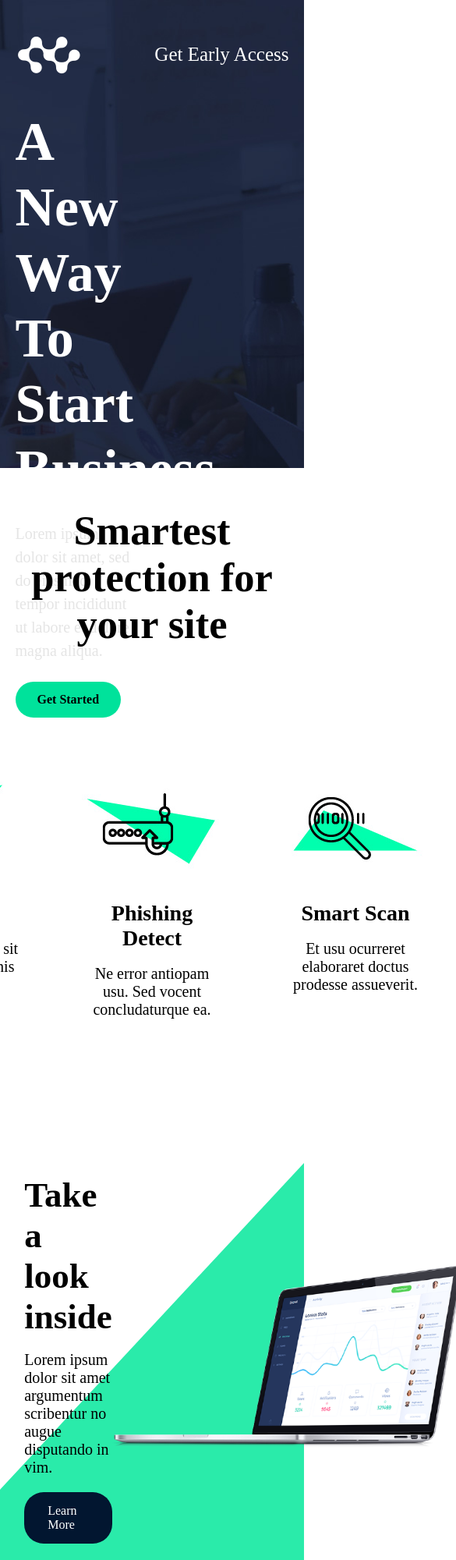
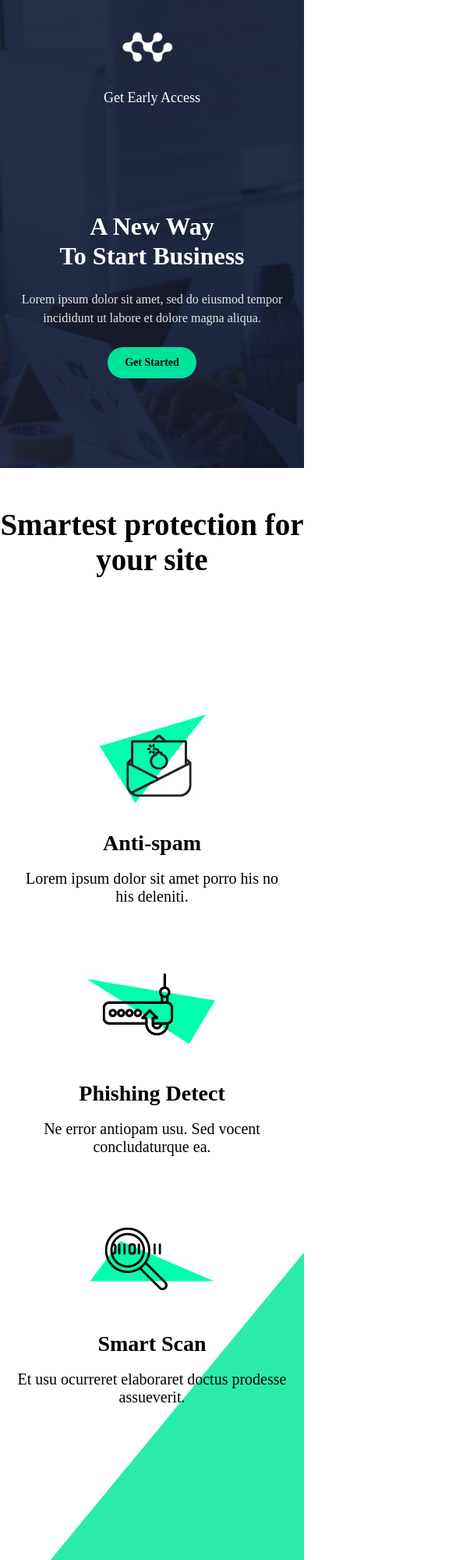
Before and after one commit to krisgallego/Proyecto-Axit, a plain HTML site: page index.html in a window 390 px wide. Shown: the top 2000 px of the page at 78% size, 585 px wide, since content can reach past the window. Drawn offline with Linux system fonts and the light colour scheme.

Commit message:
Terminado

```diff
--- a/styles/style.css
+++ b/styles/style.css
@@ -384,3 +384,197 @@ ul{
     width: 25px;
     margin-left: 10px;
 }
+
+@media (max-width:1279px){
+    .texto{
+        width: 50%;
+    }
+
+    .texto h1{
+        font-size: 60px;
+    }
+
+    .feature-img{
+        width: 380px;
+    }
+
+    .texto-1, .texto-2{
+        width: 45%;
+    }
+
+    .contacto-info,
+    .cuadros{
+        width: 48%;
+    }
+}
+
+@media (max-width:920px){
+    .inicio{
+        flex-direction: column;
+        gap: 15px;
+        text-align: center;
+    }
+
+    .contenido{
+        padding-left: 0;
+        justify-content: center;
+        text-align: center;
+    }
+
+    .texto{
+        width: 80%;
+    }
+
+    .texto h1{
+        font-size: 52px;
+    }
+
+    .puntos{
+        flex-wrap: wrap;
+        gap: 40px;
+    }
+
+    .parte-1, .parte-2{
+        flex-direction: column;
+        gap: 40px;
+        text-align: center;
+    }
+
+    .texto-1, .texto-2{
+        width: 90%;
+    }
+
+    .feature-img{
+        width: 320px;
+    }
+
+    .partes{
+        flex-wrap: wrap;
+    }
+
+    .logos{
+        flex-wrap: wrap;
+    }
+
+    .contacto{
+        flex-direction: column;
+        gap: 40px;
+        text-align: center;
+    }
+
+    .contacto-info,
+    .cuadros{
+        width: 90%;
+    }
+
+    .footer{
+        flex-direction: column;
+        align-items: center;
+        gap: 20px;
+        text-align: center;
+    }
+}
+
+@media (max-width:768px){
+    .texto h1{
+        font-size: 42px;
+    }
+
+    .texto p{
+        font-size: 18px;
+    }
+
+    .puntos{
+        flex-direction: column;
+        align-items: center;
+    }
+
+    .punto{
+        width: 90%;
+    }
+
+    .feature-img{
+        width: 280px;
+    }
+
+    .parte-normal,
+    .parte-color{
+        width: 90%;
+        height: auto;
+    }
+
+    .logos{
+        gap: 30px;
+    }
+
+    .cuadros .puntos{
+        flex-direction: column;
+    }
+
+    .cuadros .puntos .texto{
+        width: 100%;
+    }
+}
+
+@media (max-width:480px){
+    .logo{
+        width: 80px;
+    }
+
+    .esquina{
+        font-size: 18px;
+    }
+
+    .texto{
+        width: 95%;
+    }
+
+    .texto h1{
+        font-size: 32px;
+    }
+
+    .texto p{
+        font-size: 16px;
+    }
+
+    .boton{
+        padding: 12px 22px;
+        font-size: 14px;
+    }
+
+    .puntos-titulo,
+    .parte-titulo{
+        font-size: 26px;
+    }
+
+    .texto-1 h2,
+    .texto-2 h2,
+    .contacto-info h2{
+        font-size: 30px;
+    }
+
+    .texto-1 p,
+    .texto-2 p{
+        font-size: 16px;
+    }
+
+    .feature-img{
+        width: 220px;
+    }
+
+    .h2-h6 .num{
+        font-size: 42px;
+    }
+
+    .contacto{
+        padding: 60px 5%;
+    }
+
+    .footer{
+        font-size: 14px;
+    }
+
+    .redes img{
+        width: 20px;
+    }
+}
```
